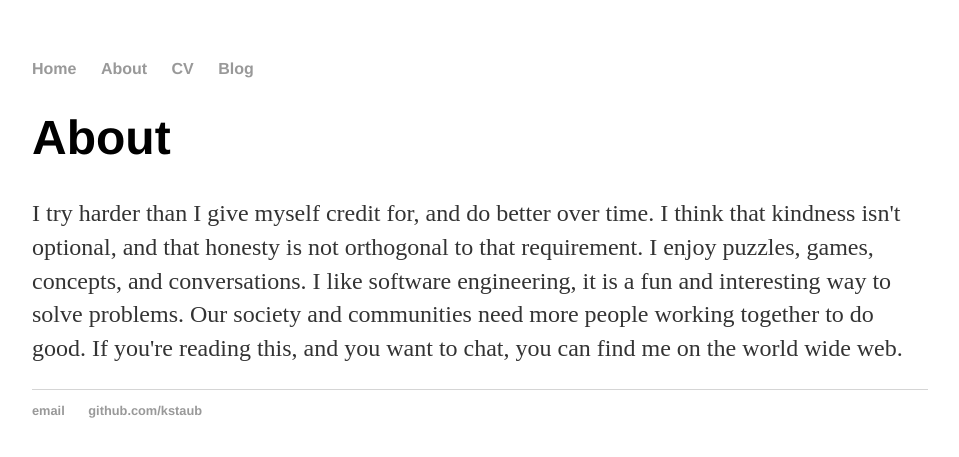
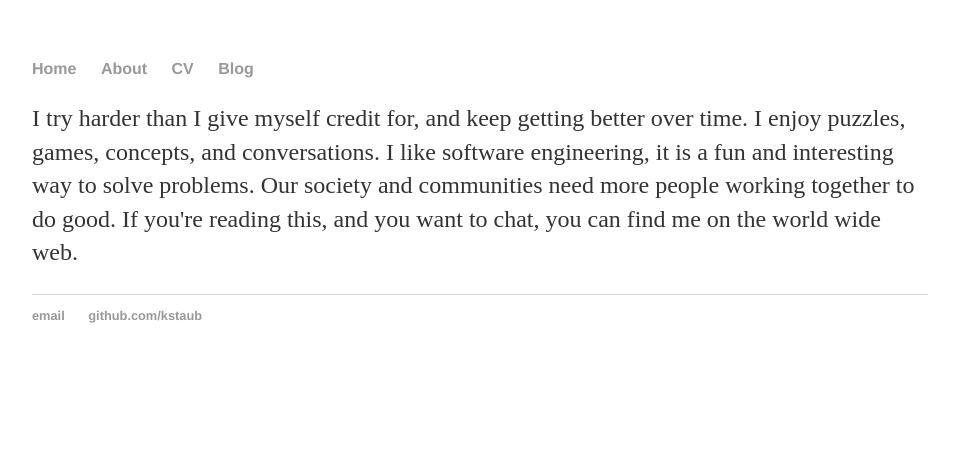
Before and after one commit to KStaub/kstaub.github.io, a Jekyll site: the page built from about/index.html, in a window 1280 px wide. Shown: the top 457 px of the page, without its empty margins (160-1119 px from the left). Built offline with Jekyll 4.4.1, drawn with Linux system fonts in a browser that asks for light colours.

Commit message:
removing some titles

```diff
--- a/about/index.html
+++ b/about/index.html
@@ -1,9 +1,6 @@
 ---
 layout: default
-title: About
 ---
-<h1>{{ page.title }}</h1>
-<p>I try harder than I give myself credit for, and do better over time. I think that kindness isn't optional, and that
-	honesty is not orthogonal to that requirement. I enjoy puzzles, games, concepts, and conversations. I like software
+<p>I try harder than I give myself credit for, and keep getting better over time. I enjoy puzzles, games, concepts, and conversations. I like software
 	engineering, it is a fun and interesting way to solve problems. Our society and communities need more people working
 	together to do good. If you're reading this, and you want to chat, you can find me on the world wide web.</p>
--- a/blog/index.html
+++ b/blog/index.html
@@ -1,8 +1,6 @@
 ---
 layout: default
-title: Kyle Staub's Blog
 ---
-	<h1>{{ page.title }}</h1>
 	<ul class="posts">
 
 	  {% for post in site.posts %}
```
